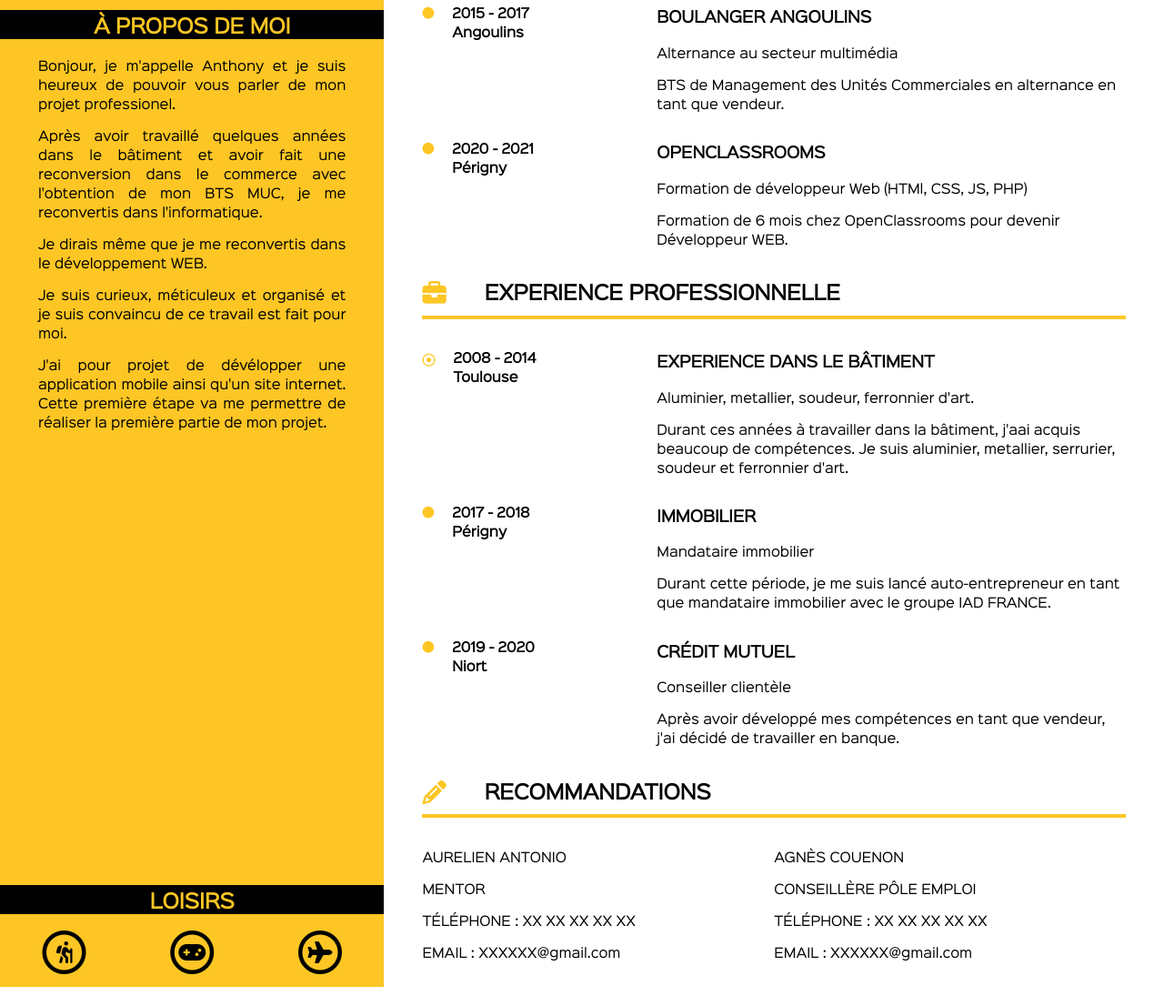
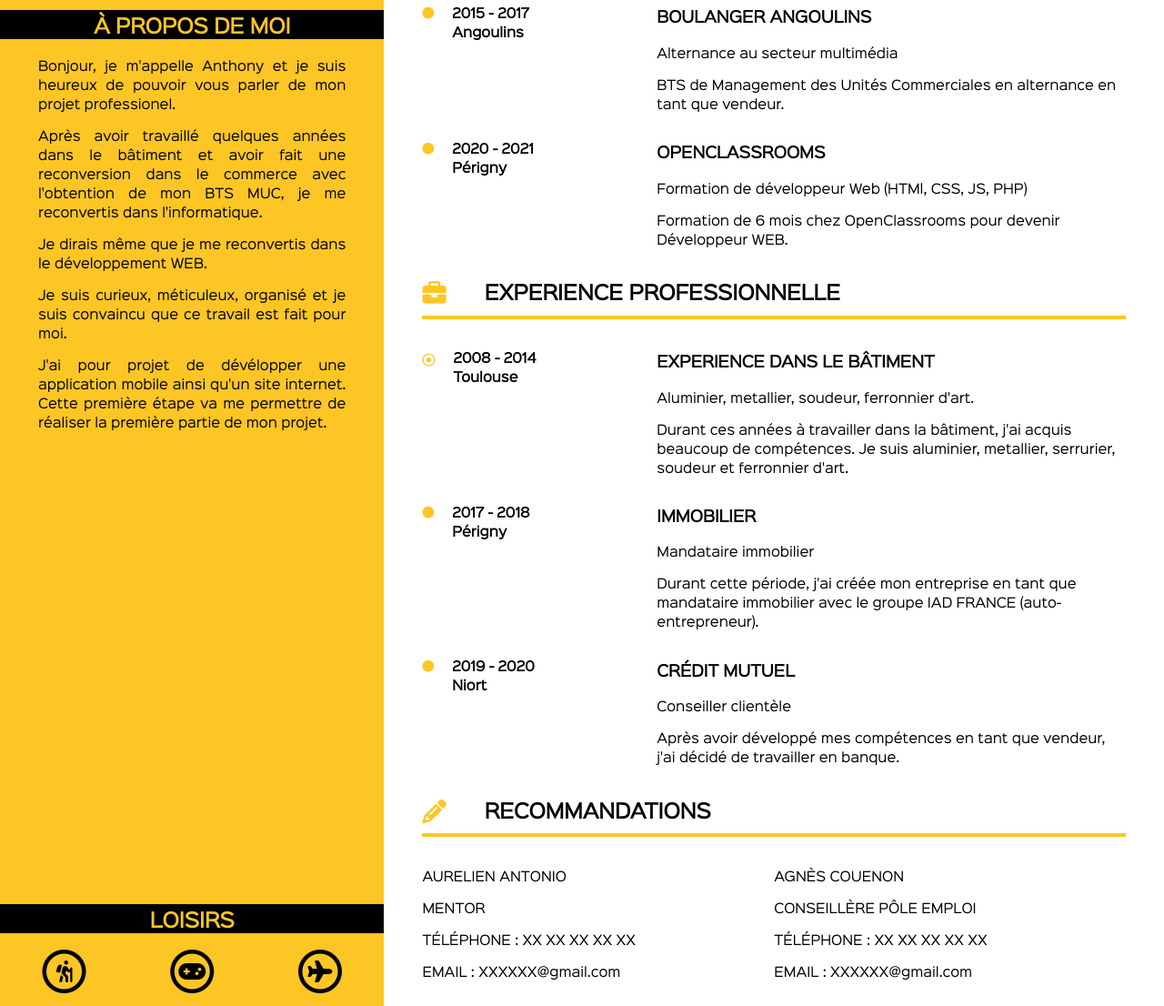
Before and after one commit to anthony-parra/Projet2, a plain HTML site: page P2_parra_anthony/index.html in a window 1280 px wide. Shown: the part 425-1531 px from the top of the page at 91% size. Before the commit the page ends 1510 px from the top, so only its background shows below. Drawn offline with Linux system fonts and the light colour scheme; files whose address does not match are found by name.

Commit message:
Modification de l'orthographe

```diff
--- a/P2_parra_anthony/index.html
+++ b/P2_parra_anthony/index.html
@@ -50,7 +50,7 @@
                     <p>Après avoir travaillé quelques années dans le bâtiment et avoir fait une reconversion dans le commerce avec l'obtention de mon BTS MUC, je me reconvertis dans l'informatique.
                     </p>
                     <p>Je dirais même que je me reconvertis dans le développement WEB.</p>
-                    <p>Je suis curieux, méticuleux et organisé et je suis convaincu de ce travail est fait pour moi.
+                    <p>Je suis curieux, méticuleux, organisé et je suis convaincu que ce travail est fait pour moi.
                     </p>
                     <p>J'ai pour projet de dévélopper une application mobile ainsi qu'un site internet. Cette première étape va me permettre de réaliser la première partie de mon projet.
                     </p>
@@ -118,7 +118,7 @@
                         <div class="info ">
                             <h3>EXPERIENCE DANS LE BÂTIMENT</h3>
                             <p>Aluminier, metallier, soudeur, ferronnier d'art.</p>
-                            <p>Durant ces années à travailler dans la bâtiment, j'aai acquis beaucoup de compétences. Je suis aluminier, metallier, serrurier, soudeur et ferronnier d'art.</p>
+                            <p>Durant ces années à travailler dans la bâtiment, j'ai acquis beaucoup de compétences. Je suis aluminier, metallier, serrurier, soudeur et ferronnier d'art.</p>
                         </div>
                     </div>
 
@@ -128,7 +128,7 @@
                         <div class="info ">
                             <h3>IMMOBILIER</h3>
                             <p>Mandataire immobilier</p>
-                            <p>Durant cette période, je me suis lancé auto-entrepreneur en tant que mandataire immobilier avec le groupe IAD FRANCE.</p>
+                            <p>Durant cette période, j'ai créée mon entreprise en tant que mandataire immobilier avec le groupe IAD FRANCE (auto-entrepreneur).</p>
                         </div>
                     </div>
 
```
Also changed, not shown: 1 other file.
